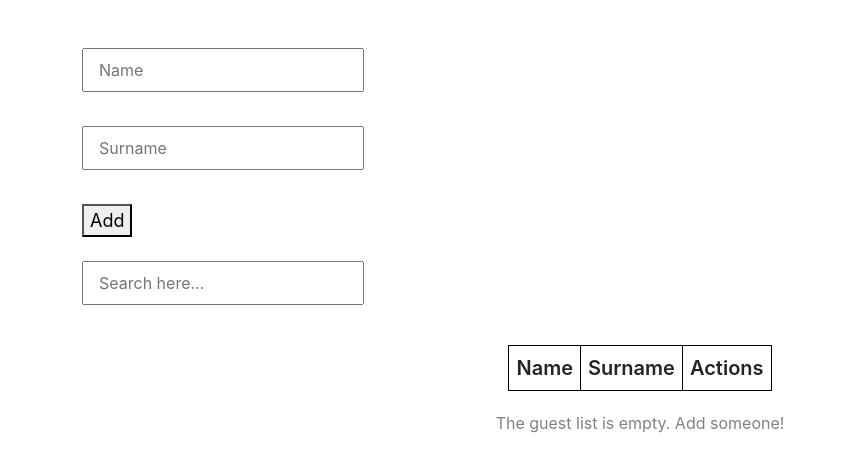
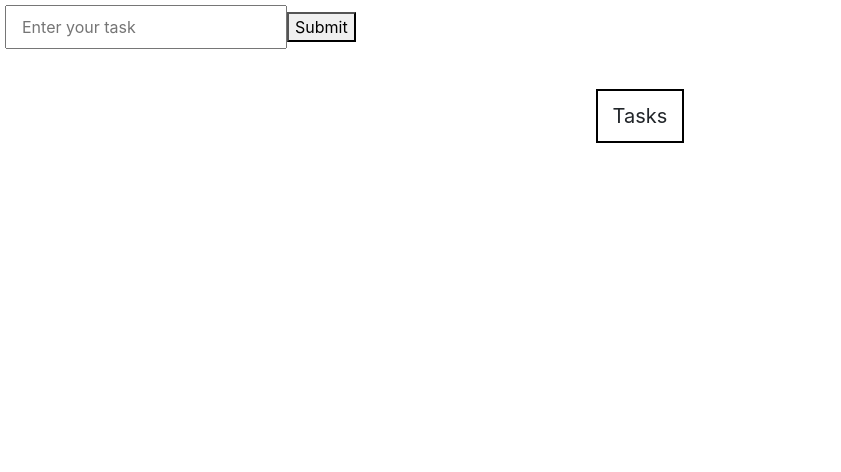
Before and after one commit to pratikparmar0502/react-app-task-, a React (Create React App) app: page / in a window 1280 px wide. Shown: the top 472 px of the page, without its empty margins (0-841 px from the left). Built offline with nearby package versions, Linux system fonts and the light colour scheme.

Commit message:
finaltask basic crud done

```diff
--- a/src/App.js
+++ b/src/App.js
@@ -1,4 +1,5 @@
 import "./App.css";
+import FinalTask from "./Component/All-task/FinalTask";
 // import ContextApi from "./Component/All-task/ContextApi";
 // import DemoApiGalary from "./Component/All-task/DemoApiGalary";
 // import Demo from "./Component/All-task/Demo";
@@ -40,7 +41,7 @@ import "./App.css";
 // import Login from "./Component/context api/Login";
 // import Navbar from "./Component/context api/Navbar";
 // import Register from "./Component/context api/Register";
-import Tasksss from "./Component/All-task/Tasksss";
+// import Tasksss from "./Component/All-task/Tasksss";
 
 function App() {
   return (
@@ -61,7 +62,8 @@ function App() {
         {/* <Demo></Demo> */}
         {/* <DemoApi></DemoApi> */}
         {/* <DemoApiGalary></DemoApiGalary> */}
-        <Tasksss></Tasksss>
+        {/* <Tasksss></Tasksss> */}
+        <FinalTask />
 
         {/* <Router>
           <Navbar></Navbar>
--- /dev/null
+++ b/src/Component/All-task/FinalTask.jsx
@@ -0,0 +1,86 @@
+import { useState } from "react";
+
+const FinalTask = () => {
+  const [text, setText] = useState("");
+  const [list, setList] = useState([]);
+  const [editIndex, setEditindex] = useState(null);
+
+  const handleSubmit = (e) => {
+    e.preventDefault();
+    if (text === "") {
+      return alert("Please enter task!");
+    }
+    if (editIndex !== null) {
+      const updatedList = [...list];
+      updatedList[editIndex] = text;
+      setList(updatedList);
+      setEditindex(null);
+    } else {
+      setList([...list, text]);
+    }
+    setText("");
+  };
+
+  const delBtn = (delIndex) => {
+    console.log(delIndex);
+    if (window.confirm("are you sure?") === false) {
+      return;
+    }
+    const filterData = list.filter((i, index) => index !== delIndex);
+    console.log(filterData);
+    setList(filterData);
+  };
+
+  const editBtn = (index) => {
+    console.log(index);
+    setEditindex(index);
+    setText(list[index]);
+  };
+
+  return (
+    <>
+      <div style={{ margin: 5 }}>
+        <div>
+          <form action="" onSubmit={handleSubmit}>
+            <input
+              type="text"
+              value={text}
+              onChange={(e) => setText(e.target.value)}
+              id=""
+              placeholder="Enter your task"
+            />
+            <button type="submit">
+              {editIndex !== null ? "Update" : "Submit"}
+            </button>
+          </form>
+        </div>
+        <div>
+          <table>
+            <thead>
+              <tr>
+                <td>Tasks</td>
+              </tr>
+            </thead>
+            <tbody>
+              {list.map((item, index) => (
+                <tr key={index}>
+                  <td>{item}</td>
+                  <td>
+                    {" "}
+                    <button onClick={() => delBtn(index)}>Delete</button>
+                  </td>
+                  <td>
+                    {" "}
+                    <button onClick={() => editBtn(index)}>Edit</button>
+                  </td>
+                </tr>
+              ))}
+            </tbody>
+          </table>
+        </div>
+      </div>
+    </>
+  );
+};
+
+export default FinalTask;
```
